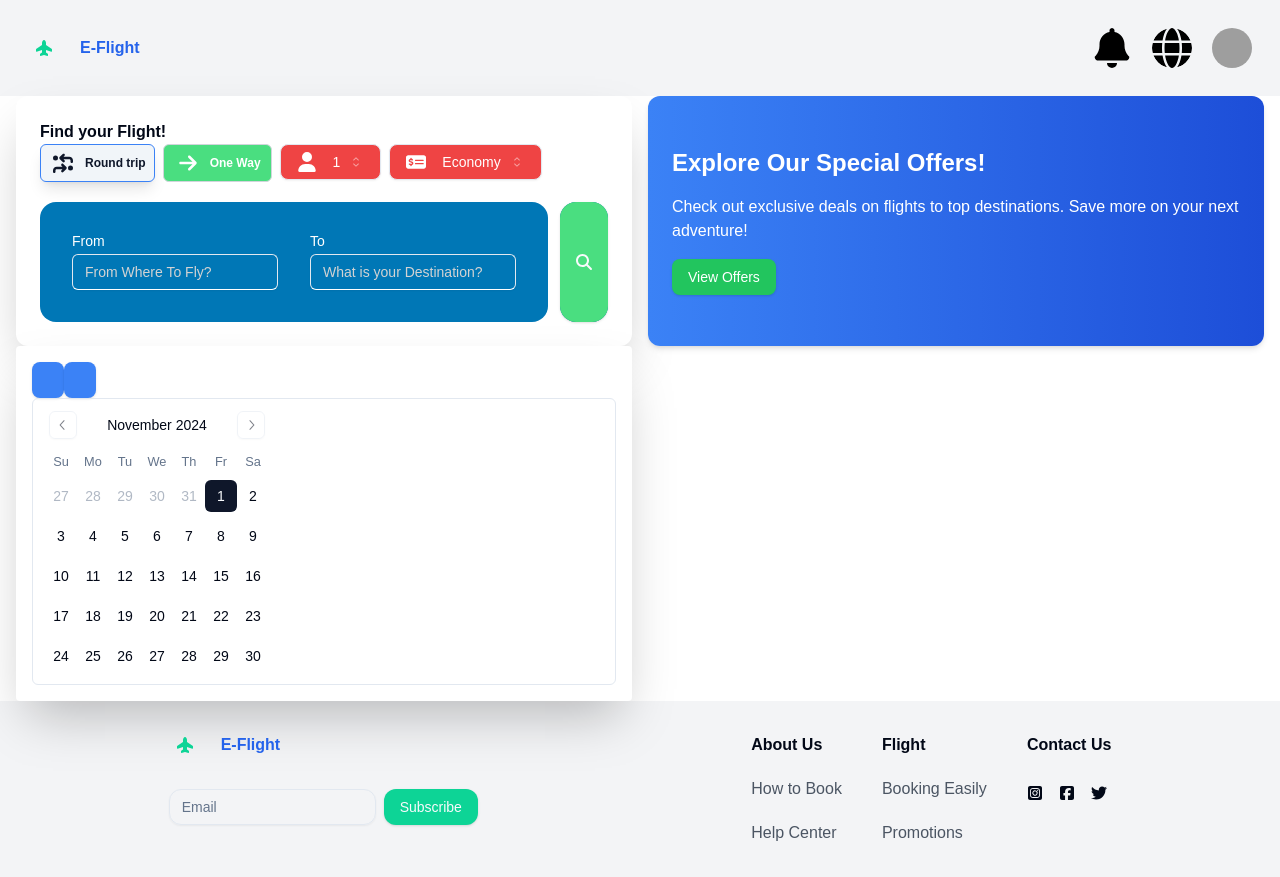
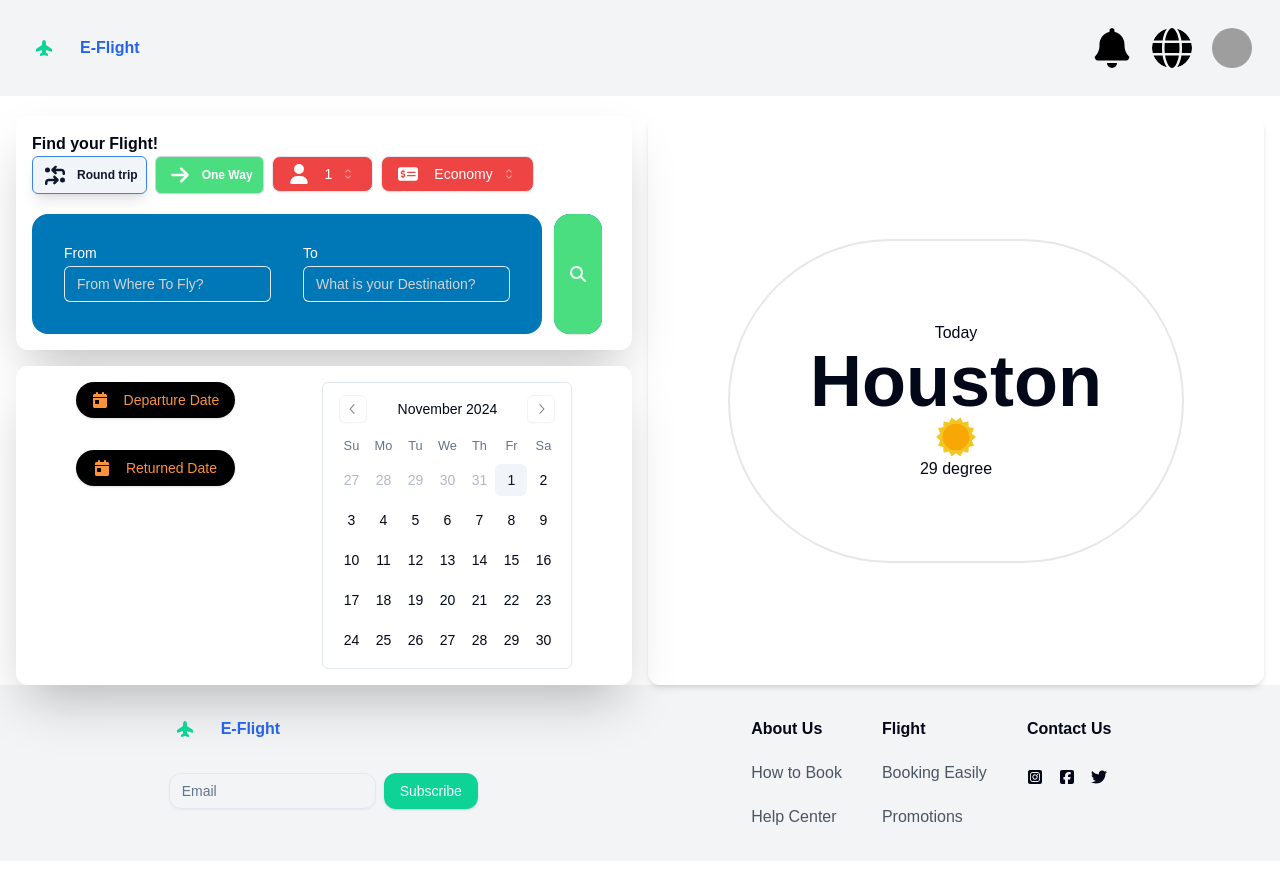
Before and after one commit to Munir-talha/Asterisk-Booking-System, a Next.js app: page / in a window 1280 px wide. Built offline with nearby package versions, Linux system fonts and the light colour scheme; grey boxes are pictures that could not be loaded.

Commit message:
web-portal-page

```diff
--- a/src/components/FindFlight/FindFlight.jsx
+++ b/src/components/FindFlight/FindFlight.jsx
@@ -1,13 +1,14 @@
 'use client'
 import React from 'react'
 import { useState } from 'react'
+import { Avatar, AvatarImage, AvatarFallback } from '../ui/avatar'
 import { Badge } from "@/components/ui/badge"
 import { Button } from "@/components/ui/button"
 import { Calendar } from "@/components/ui/calendar"
 import { Input } from "@/components/ui/input"
 import { Label } from "@/components/ui/label"
 import { FontAwesomeIcon } from '@fortawesome/react-fontawesome';
-import { faArrowsTurnToDots, faArrowRight, faUser, faAngleDown, faMoneyCheckDollar, faMagnifyingGlass } from '@fortawesome/free-solid-svg-icons';
+import { faArrowsTurnToDots, faArrowRight, faUser, faAngleDown, faMoneyCheckDollar, faMagnifyingGlass, faCalendarDay } from '@fortawesome/free-solid-svg-icons';
 import {
     Select,
     SelectContent,
@@ -21,6 +22,19 @@ import './FindFlight.css'
 function FindFlight() {
     const [selectedOption, setSelectedOption] = useState('roundTrip');
     const [date, setDate] = useState(new Date())
+    const [selectedDate, setSelectedDate] = useState('Departure');
+    const [departureDate, setDepartureDate] = useState(null);
+    const [returnDate, setReturnDate] = useState(null);
+    const handleSelectDate = (type) => {
+        setSelectedDate(type);
+    }
+    const handleCalendarSelect = (date) => {
+        if (selectedDate === 'departure') {
+            setDepartureDate(date);
+        } else {
+            setReturnDate(date);
+        }
+    };
     const handleSelect = (option) => {
         setSelectedOption(option);
     };
@@ -40,10 +54,9 @@ function FindFlight() {
     ]
     return (
         <>
-            <div className="container mx-auto px-4">
-                <div className="grid grid-cols-12 gap-4">
-                    <div className="col-span-12 lg:col-span-6 bg-white p-4 rounded-xl shadow-2xl">
-                        <div className="col-6 m-2">
+        <div className="container mx-auto px-4 mt-5 grid grid-cols-12 gap-4">
+            <div className="col-span-12 lg:col-span-6 flex flex-col gap-4">
+                <div className="bg-white p-4 rounded-xl shadow-2xl">
                     <p className="font-bold">Find your Flight!</p>
                     <div className='flex gap-2'>
                         {/* This is roundtripBadge */}
@@ -79,7 +92,6 @@ function FindFlight() {
                             </Select>
                         </div>
                         <div>
-
                             <Select>
                                 <SelectTrigger className="w-auto flex items-center gap-2 bg-destructive text-white px-4 py-2 rounded-lg">
                                     <FontAwesomeIcon icon={faMoneyCheckDollar} className="w-5 h-5 mr-2" />
@@ -113,47 +125,48 @@ function FindFlight() {
                         </div>
                     </div>
                 </div>
-                    </div>
+                {/* Calendar Section */}
+                <div className="bg-white p-4 rounded-xl shadow-2xl flex justify-around">
+                    <div className='flex flex-col gap-8 align-middle'>
+                        <Button
+                            className={`px-4 py-2 rounded-3xl ${selectedDate === 'departure' ? 'bg-orange-400 text-white' : 'bg-black text-orange-400'}`}
+                            onClick={() => handleSelectDate('departure')}
+                        >
+                            <FontAwesomeIcon icon={faCalendarDay} className="mr-2 w-7 h-5" />
+                            Departure Date
+                        </Button>
 
-                    <div className="col-span-12 lg:col-span-6 bg-gradient-to-r from-blue-500 to-blue-700 p-6 rounded-xl text-white flex items-center justify-center shadow-md">
-                        <div>
-                            <h2 className="text-2xl font-bold mb-4">Explore Our Special Offers!</h2>
-                            <p className="mb-4">
-                                Check out exclusive deals on flights to top destinations. Save more on your next adventure!
-                            </p>
-                            <Button className="bg-green-500 hover:bg-green-600 text-white px-4 py-2 rounded-lg">
-                                View Offers
+                        <Button
+                            className={`px-4 py-2 rounded-3xl ${selectedDate === 'returned' ? 'bg-orange-400 text-white' : 'bg-black text-orange-400'}`}
+                            onClick={() => handleSelectDate('returned')}
+                        >
+                            <FontAwesomeIcon icon={faCalendarDay} className="mr-2 w-7 h-5" />
+                            Returned Date
                         </Button>
                     </div>
-                    </div>
-                </div>
-            </div>
-
-            {/* Findflight Section End */}
-
-            <div className="container mx-auto px-4">
-                <div className="grid grid-cols-12 gap-4">
-                    <div className="flex flex-col col-span-12 lg:col-span-6 bg-white p-4 rounded shadow-2xl">
-                        <div>
-                            <Button className="bg-blue-500 text-white px-4 py-2 rounded-lg"></Button>
-                            <Button className="bg-blue-500 text-white px-4 py-2 rounded-lg"></Button>
-                        </div>
-                        <div>
                         <Calendar
                             mode="single"
-                                selected={date}
-                                onSelect={setDate}
+                            selected={selectedDate === 'departure' ? departureDate : returnDate}
+                            onSelect={handleCalendarSelect}
                             className="rounded-md border"
                         />
                     </div>
                 </div>
+
+                <div className="col-span-12 lg:col-span-6 bg-gradient-to-r p-6 rounded-xl flex items-center justify-center shadow-md">
+                    <div style={{padding:'5rem'}} className="flex flex-col items-center text-center border-solid border-2 border-gray-200 rounded-full">
+                        Today
+                        <div className='font-bold text-7xl'>
+                            Houston
+                        </div>
+                        <Avatar>
+                            <AvatarImage src="/sunnyWeather.svg" />
+                            <AvatarFallback>CN</AvatarFallback>
+                        </Avatar>
+                        <div>29 degree</div>
                     </div>
                 </div>
-
-
-
-
-
+            </div>
 
         </>
     )
```
Also changed, not shown: public/sunnyWeather.svg (added), 1 other file (tests, documents, lock files or other folders). Lines whose indentation alone changed are shown as unchanged.
